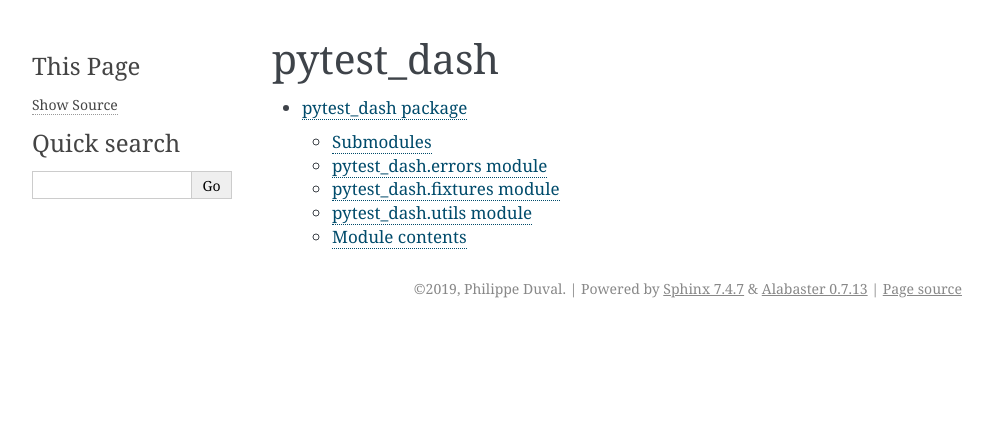
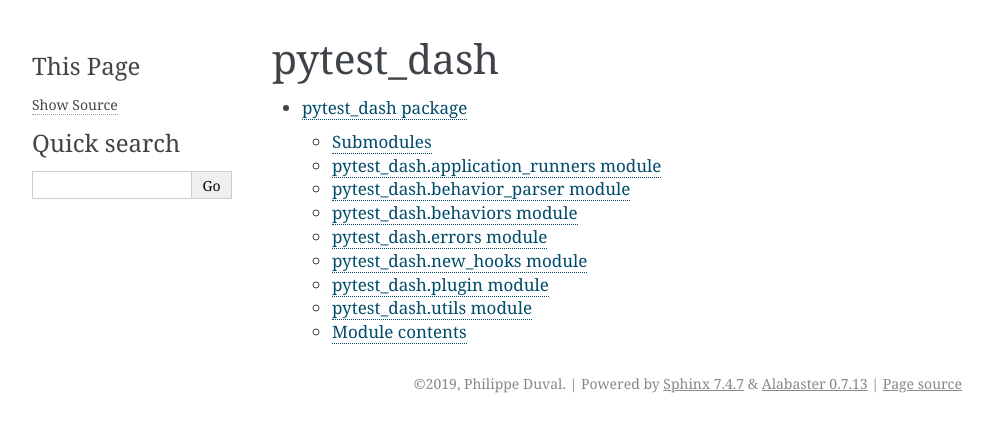
Before and after one commit to TakaakiFuruse/pytest-dash, a Sphinx documentation site: the page built from docs/modules.rst, in a window 1280 px wide. Shown: the top 432 px of the page, without its empty margins (148-1141 px from the left). Built offline with Sphinx 7.4.7, drawn with Linux system fonts in a browser that asks for light colours.

Commit message:
:books: Update modules api docs.

```diff
--- a/docs/pytest_dash.rst
+++ b/docs/pytest_dash.rst
@@ -3,6 +3,30 @@
 
 Submodules
 ----------
+
+pytest\_dash.application\_runners module
+----------------------------------------
+
+.. automodule:: pytest_dash.application_runners
+    :members:
+    :undoc-members:
+    :show-inheritance:
+
+pytest\_dash.behavior\_parser module
+------------------------------------
+
+.. automodule:: pytest_dash.behavior_parser
+    :members:
+    :undoc-members:
+    :show-inheritance:
+
+pytest\_dash.behaviors module
+-----------------------------
+
+.. automodule:: pytest_dash.behaviors
+    :members:
+    :undoc-members:
+    :show-inheritance:
 
 pytest\_dash.errors module
 --------------------------
@@ -12,10 +36,18 @@
     :undoc-members:
     :show-inheritance:
 
-pytest\_dash.fixtures module
-----------------------------
+pytest\_dash.new\_hooks module
+------------------------------
 
-.. automodule:: pytest_dash.fixtures
+.. automodule:: pytest_dash.new_hooks
+    :members:
+    :undoc-members:
+    :show-inheritance:
+
+pytest\_dash.plugin module
+--------------------------
+
+.. automodule:: pytest_dash.plugin
     :members:
     :undoc-members:
     :show-inheritance:
```
